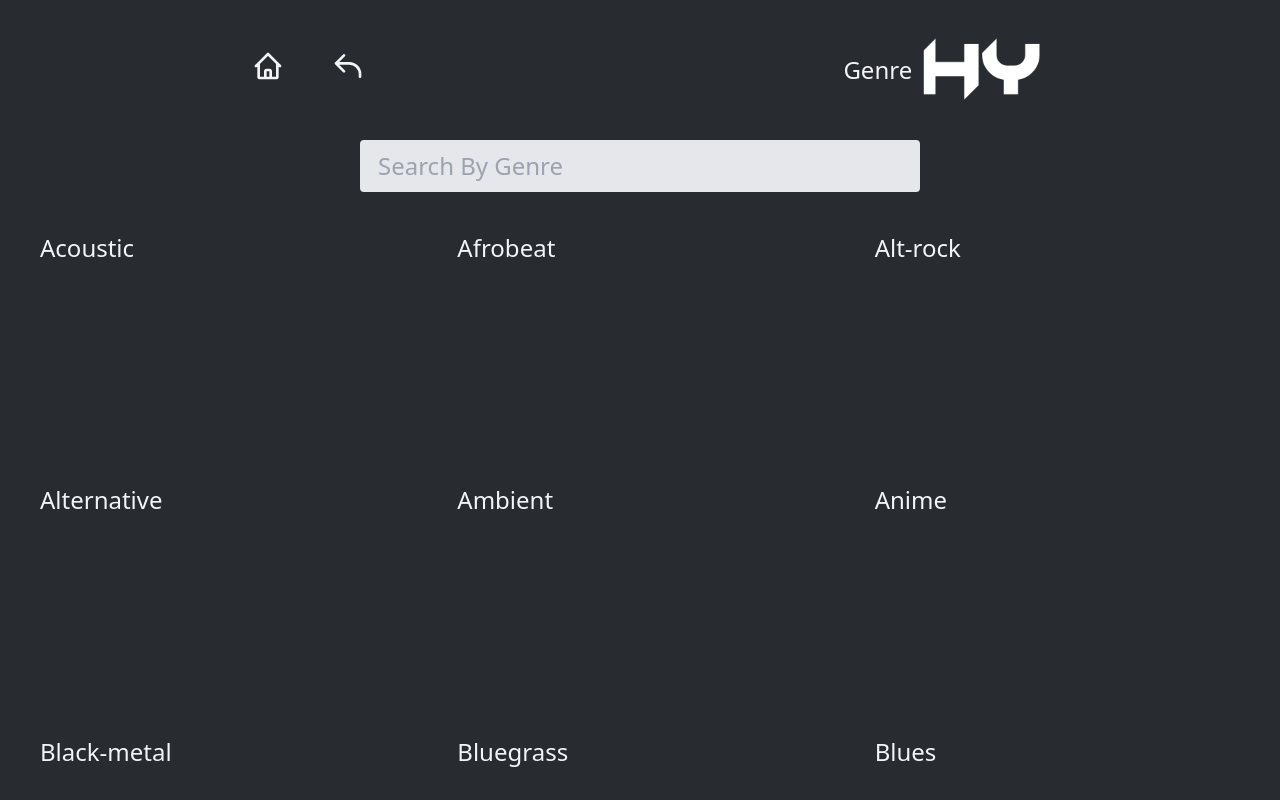
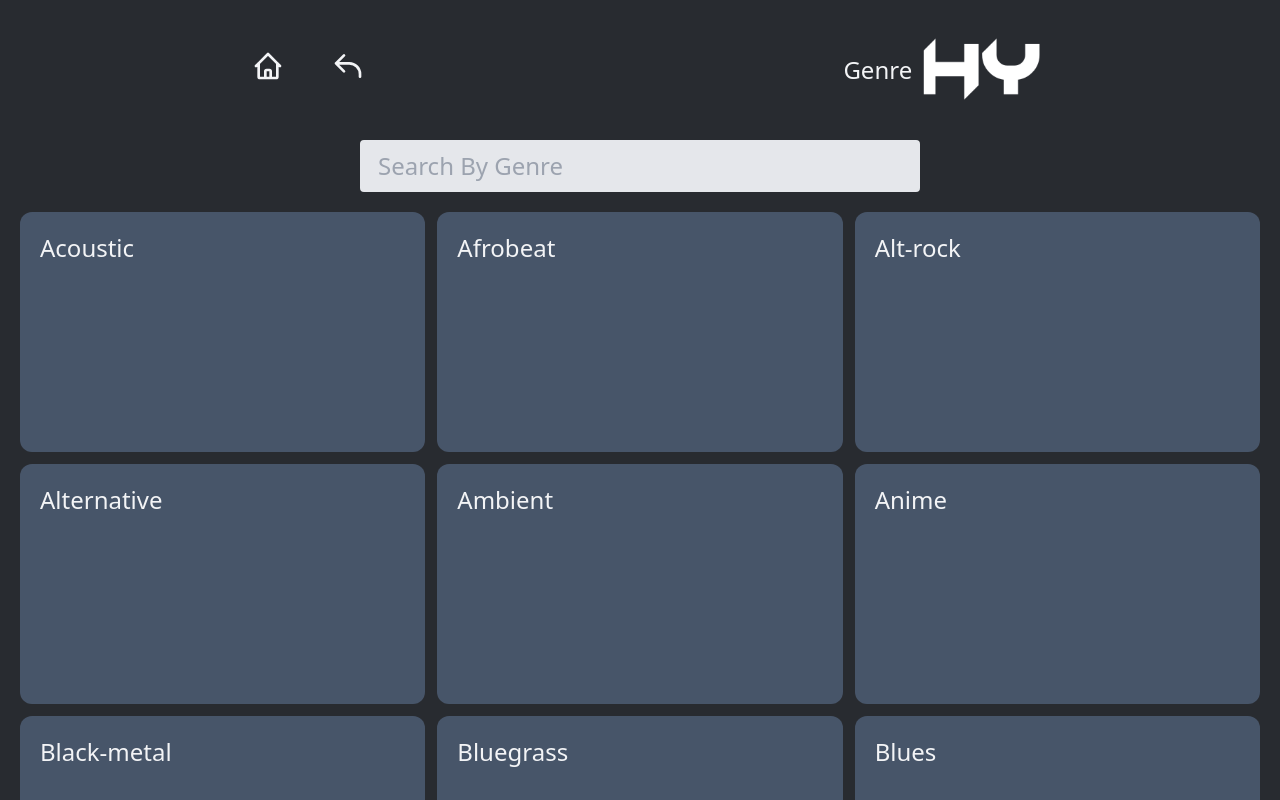
Before and after one commit to Ahljenn/odditory, a Next.js app: page /genre in a window 1280 px wide. Shown: the top 800 px of the page. Built offline with nearby package versions, Linux system fonts and the light colour scheme.

Commit message:
Random colors not rendering properly, adding background gradient

```diff
--- a/next.config.js
+++ b/next.config.js
@@ -2,7 +2,7 @@
 const nextConfig = {
   reactStrictMode: false,
   images: {
-    domains: ['i.scdn.co'],
+    domains: ['i.scdn.co', 'mosaic.scdn.co'],
   },
 };
 
--- a/pages/genre/index.tsx
+++ b/pages/genre/index.tsx
@@ -39,11 +39,14 @@ const Genre: React.FC = (): JSX.Element => {
             }
           })
           .map((genre: string, key: number) => {
-            const genreName = genre.split('~')[0];
-            let genreColor = genre.split('~')[1];
+            let genreName = genre.split('~')[0];
+            // let genreColor = genre.split('~')[1];
+
             return (
               <div
-                className={`cursor-pointer hover:bg-slate-300 hover:text-slate-600 rounded-xl align-start gap-1 h-60 ${genreColor}`}
+                className={`cursor-pointer bg-gradient-to-r
+                hover:from-indigo-500 hover:via-purple-500 hover:to-pink-500
+               hover:text-slate-300 rounded-xl align-start gap-1 h-60 bg-slate-600`}
                 key={key}
                 onClick={() => {
                   router.push({
--- a/pages/playlist/[playlistResult].tsx
+++ b/pages/playlist/[playlistResult].tsx
@@ -41,7 +41,7 @@ const PlaylistResult: React.FC = (): JSX.Element => {
           <div className="relative h-[20rem] w-[20rem] sm:h-[30rem] sm:w-[30rem]">
             <Image
               className="rounded-lg"
-              src={playlistImg}
+              src={String(playlistImg) ?? '/logo.png'}
               layout="fill"
               objectFit="fill"
               quality={100}
```
